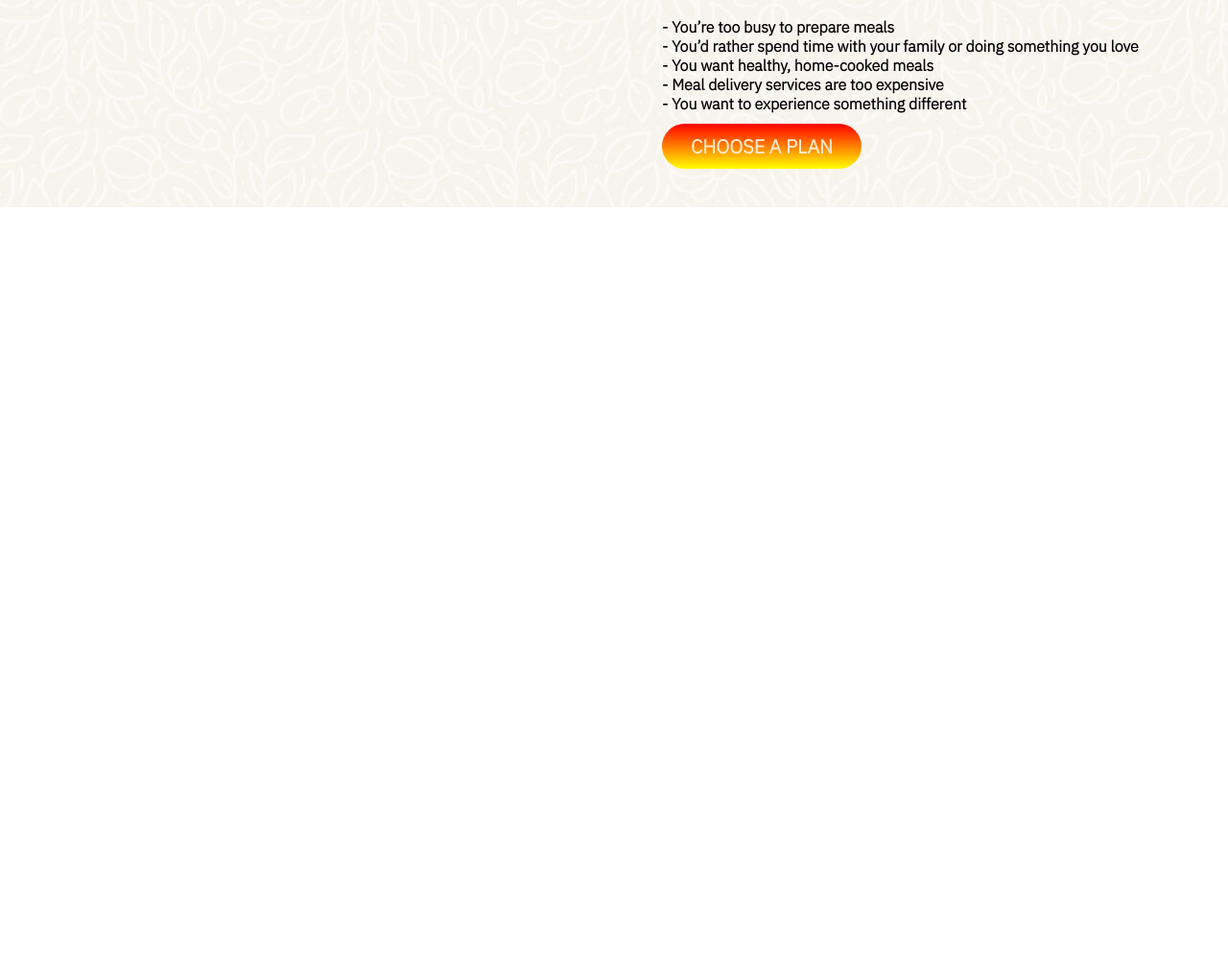
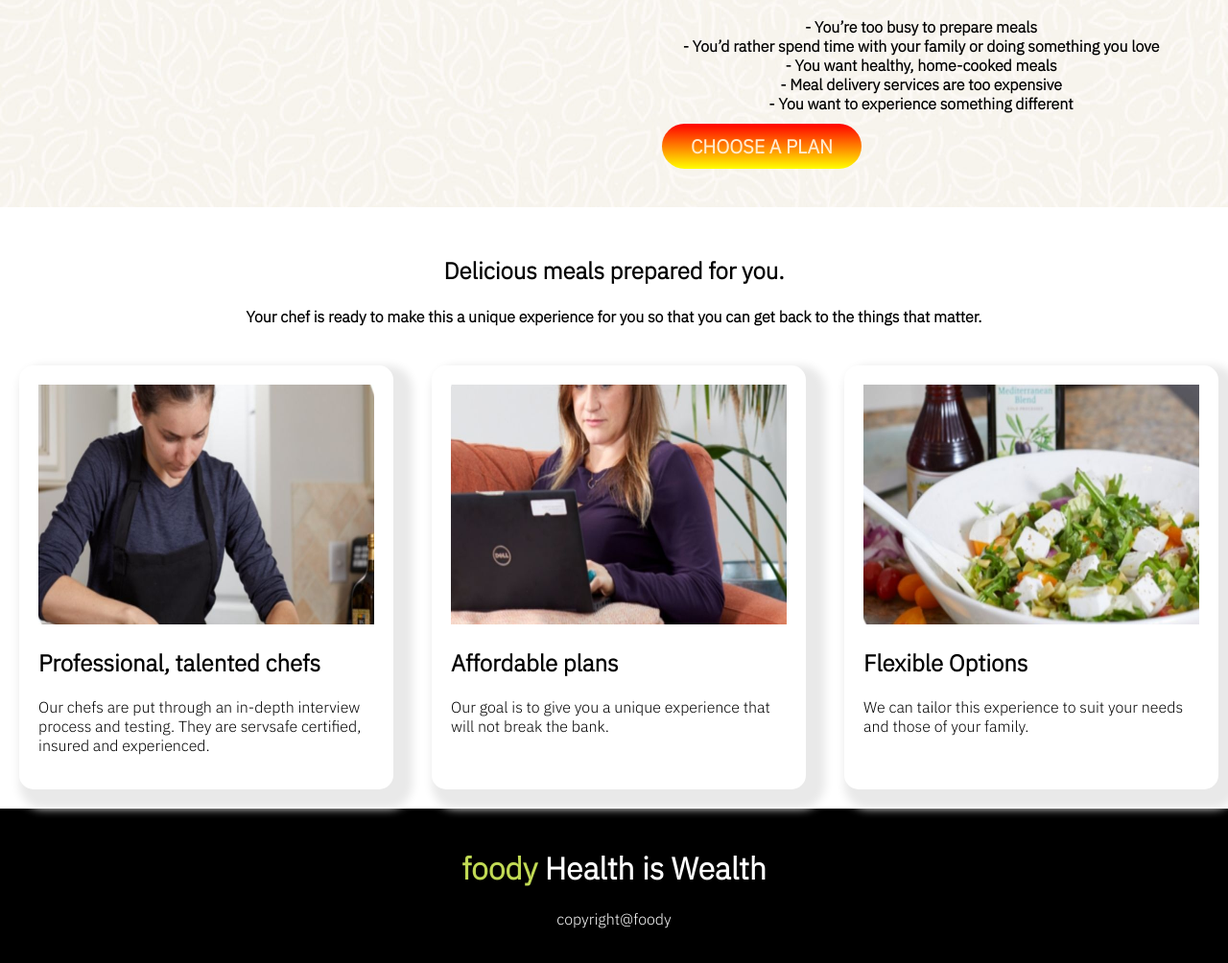
Before and after one commit to atowar/foody, a plain HTML site: page index.html in a window 1280 px wide. Shown: the part 573-1577 px from the top of the page at 96% size. Before the commit the page ends 839 px from the top, so only its background shows below. Drawn offline with Linux system fonts and the light colour scheme.

Commit message:
content 2 and footer upload

```diff
--- a/index.html
+++ b/index.html
@@ -17,7 +17,7 @@
             <h4>We bring professional chefs to your home to prepare delicious, customized meals at a fraction of the cost.</h4>
             <a class="button" href="https://www.w3schools.com/" target="blank">CHOOSE A PLAN</a>
         </div>
-        <div class="col-2"><img src="images/banner.png" alt="main-banner"></div>
+         <div class="col-2"><img src="images/banner.png" alt="main-banner"></div>
     </section>
     <section class ="content-1">
         <div class="col-2"><img src="images/banner.png" alt="main-banner"></div>
@@ -33,8 +33,33 @@
 
     </section>
 
+    <section class="content-2">
+        <h1>Delicious meals prepared for you.</h1>
+        <h4>Your chef is ready to make this a unique experience for you so that you can get back to the things that matter.</h4>
 
+        <div class="food-prep">
+            <div class="col-3">
+                <img src="images/food-prep-1 (2).jpg" alt="">
+                <h2>Professional, talented chefs</h2>
+                <p>Our chefs are put through an in-depth interview process and testing. They are servsafe certified, insured and experienced.</p>
+            </div>
+            <div class="col-3">
+                <img src="images/food-prep-2.jpg" alt="">
+                <h2>Affordable plans</h2>
+                <p>Our goal is to give you a unique experience that will not break the bank.  </p>
+            </div>
+            <div class="col-3">
+                <img src="images/food-prep-3.jpg" alt="">
+                <h2>Flexible Options</h2>
+                <p>We can tailor this experience to suit your needs and those of your family. </p>
+            </div>
 
+        </div>
+    </section>
+    <footer>
+        <h1> <span class="highlight">foody</span> Health is Wealth</h1>
+       <p>copyright@foody</p>
+    </footer>
 
 </body>
 </html>
--- a/style.css
+++ b/style.css
@@ -39,5 +39,31 @@ body{
     display: flex;
 
 }
+.content-2 h1, h4{
+    text-align: center;
+}
+.food-prep{
+    display: flex;
+    width: 100%;
+    padding: 20 100px;
+}
+.col-3{
+    width: 400px;
+    margin: 20px;
+    padding: 20px;
+    border-radius: 15px;
+    box-shadow: 10px 10px 10px 10px rgb(233, 233, 233);
 
 }
+.col-3 img{
+    width: 350px;
+    height: 250px;
+
+}
+footer{
+    text-align: center;
+    color:white;
+    background-color: black;
+    padding-top: 20px;
+    padding-bottom: 20px;
+}
```
